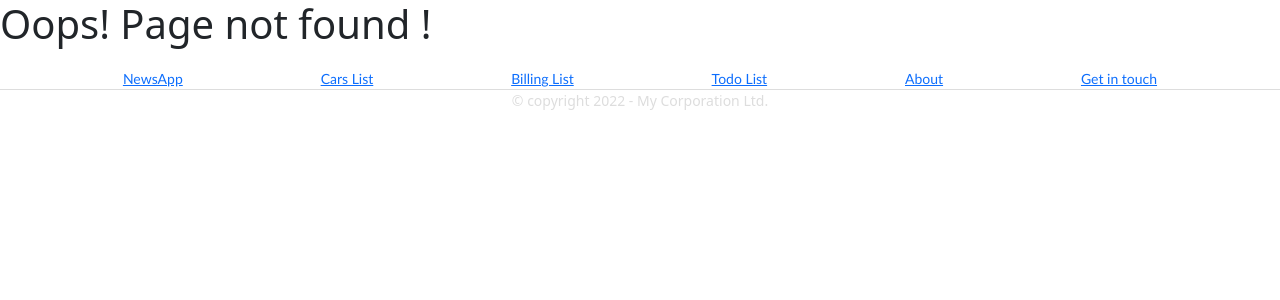
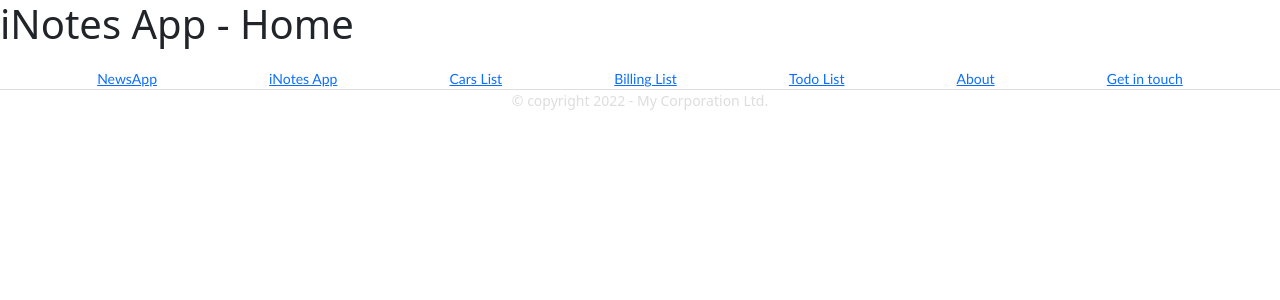
Before and after one commit to Gopal-Bhattarai/React, a React (Create React App) app: page /inotes in a window 1280 px wide. Before the commit this address had no page. Shown: the top 300 px of the page. Built offline with nearby package versions, Linux system fonts and the light colour scheme.

Commit message:
iNotes init, Routes

```diff
--- a/src/App.js
+++ b/src/App.js
@@ -5,17 +5,18 @@ import {Route, Routes } from 'react-router-dom'
 import styled from 'styled-components'
 
 import BillingList from "./component/BillingList/BillingList";
-import CarsList from "./component/CarsList";
+import CarsList from "./component/CarsList/CarsList";
 import Footer from "./component/Footer";
-import Sidebar from "./component/Sidebar";
+// import Sidebar from "./component/Sidebar";
 import Contact from "./component/Contact";
 import About from "./component/About";
-import Header from "./component/Header";
-import Styled from "./component/Styled";
-import Toast from "./component/Toast";
-import SelectBox from "./component/SelectBox";
+// import Header from "./component/Header";
+// import Styled from "./component/Utils/Styled";
+import Toast from "./component/Utils/Toast";
+import SelectBox from "./component/Utils/SelectBox";
 import Todo from "./component/Todo/Todo";
 import NewsHome from "./component/News/NewsHome";
+import InotesHome from "./component/iNotesApp/InotesHome";
 
 const StyledDiv = styled.div`
 width: 100%;
@@ -31,11 +32,12 @@ function App() {
       {/* <Sidebar /> */}
         <StyledDiv>
           <Routes>
-            <Route path="/" element={<BillingList />} />
+            <Route path="/" element={<Contact />} />
+            <Route path="/inotes" element={<InotesHome />} />
             <Route path="/news" element={<NewsHome />} />
             <Route path="/todo" element={<Todo  />} />
             <Route path="/select" element={<SelectBox />} />
-            <Route path="/styled" element={<Styled />} />
+            {/* <Route path="/styled" element={<Styled />} /> */}
             <Route path="/toast" element={<Toast />} />
             <Route path="/cars" element={<CarsList />} />
             <Route path="/about" element={<About /> } />
--- a/src/component/CarsList.js
+++ b/src/component/CarsList/CarsList.js
@@ -1,6 +1,6 @@
 import React, { useState, useRef } from "react";
 //import array of objects = car records
-import { CARS } from "../constants";
+import { CARS } from "../../constants";
 //import icons
 import { AiOutlineMinusCircle, AiOutlineEdit } from "react-icons/ai";
 
--- a/src/component/News/NavBar.js
+++ b/src/component/News/NavBar.js
@@ -1,4 +1,3 @@
-import { useState } from "react";
 import { Link } from "react-router-dom";
 // import Select from "react-select";
 import { AiOutlineSetting } from 'react-icons/ai'
--- a/src/component/News/News.js
+++ b/src/component/News/News.js
@@ -24,6 +24,7 @@ const updateNewsData = async (newURL) => {
 
   useEffect(() => {
     updateNewsData(`https://newsapi.org/v2/top-headlines?country=us&category=${category}&apiKey=7a7f383fbf134e72af12d6725196c61e&page=${page}&pageSize=${pageSize}`);
+    // eslint-disable-next-line
   },[])
 
   const handleNextClick = () => {
@@ -47,7 +48,6 @@ const updateNewsData = async (newURL) => {
       <div className="row">
         {loading && articles.map((article)=>{
             if(article.title.toLowerCase().includes(keywords.toLowerCase())) {
-            //setCount(count + 1)
              return (
              <div className="col-md-4" key={article.url}>
                 <NewsItem
--- a/src/component/News/NewsHome.js
+++ b/src/component/News/NewsHome.js
@@ -3,6 +3,7 @@ import { useLocation } from "react-router-dom";
 import NavBar from "./NavBar"
 import News from "./News"
 import Settings from "./Settings";
+
 
 const NewsHome = () => {
     const [pagesize, setPagesize] = useState(6);
--- /dev/null
+++ b/src/component/News/context/NewsContext.js
@@ -0,0 +1,5 @@
+import { createContext } from "react";
+
+const NewsContext = createContext({});
+
+export default NewsContext;
--- a/src/component/PageLists.js
+++ b/src/component/PageLists.js
@@ -1,6 +1,7 @@
 import {AiOutlineCar,AiOutlineOrderedList} from 'react-icons/ai'
 import {RiBillLine} from 'react-icons/ri'
 import {FcAbout, FcContacts,FcNews} from 'react-icons/fc'
+import {GrNotes} from 'react-icons/gr'
 
 const LISTS = [
   {
@@ -9,6 +10,14 @@ const LISTS = [
     // component: (key) => <h2 key={key}>Contact us</h2>,
     path: '/news',
     icon: <FcNews  size={30} />,
+    toolTip: 'Latest News'
+  },
+  {
+    name: 'inotes',
+    title: 'iNotes App',
+    // component: (key) => <h2 key={key}>Contact us</h2>,
+    path: '/inotes',
+    icon: <GrNotes  size={30} />,
     toolTip: 'Latest News'
   },
   {
--- /dev/null
+++ b/src/component/iNotesApp/InotesHome.js
@@ -0,0 +1,10 @@
+
+const InotesHome = () => {
+  return (
+    <div>
+      <h1>iNotes App - Home</h1>
+    </div>
+  )
+}
+
+export default InotesHome
```
Also changed, not shown: src/component/News/context/NewsState.js (added, +16 -0 lines), src/component/Utils/Styled.js (renamed from src/component/Styled.js, +4 -4 lines), src/component/Utils/SelectBox.js (renamed from src/component/SelectBox.js), src/component/Utils/Toast.js (renamed from src/component/Toast.js).
